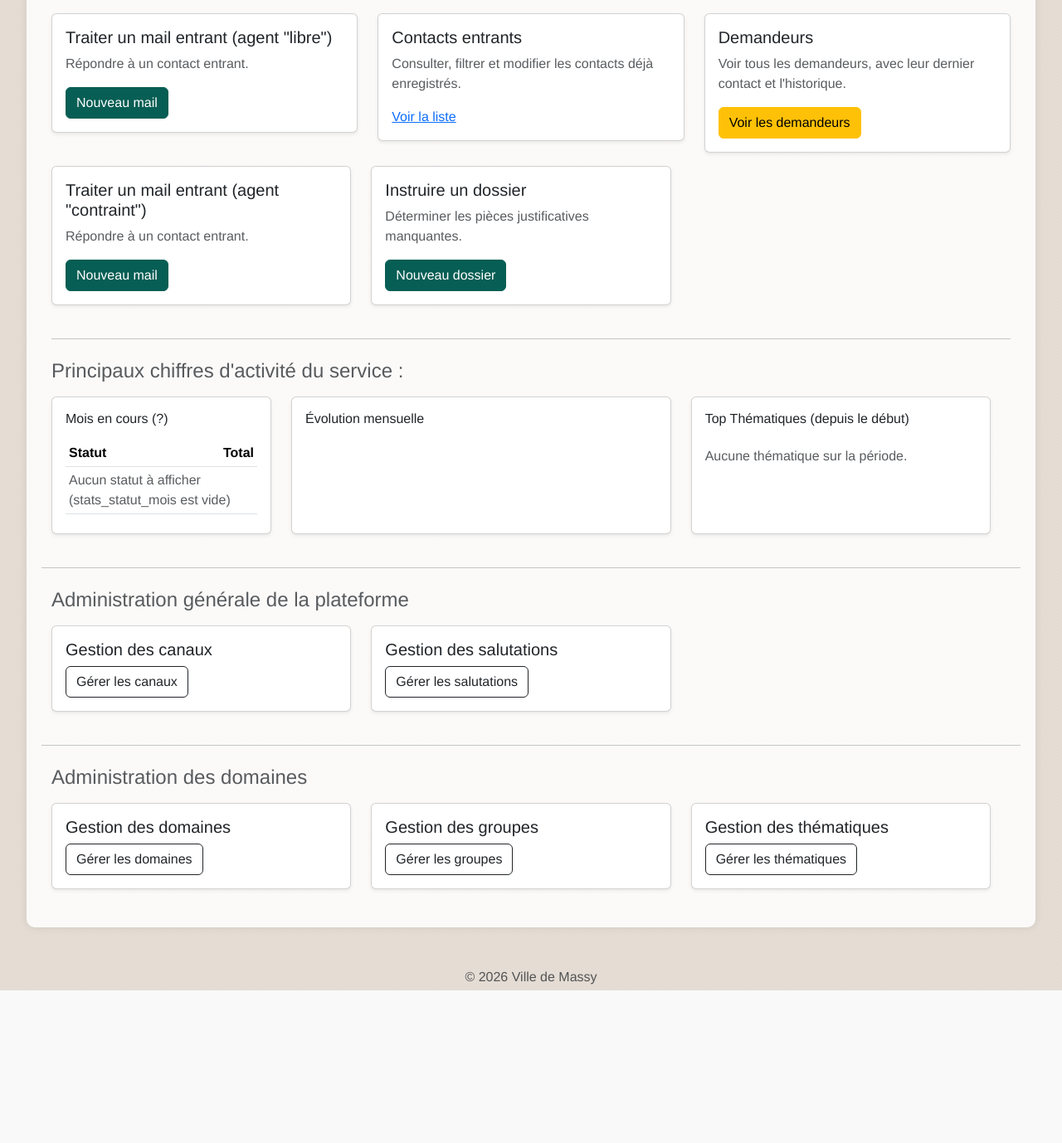
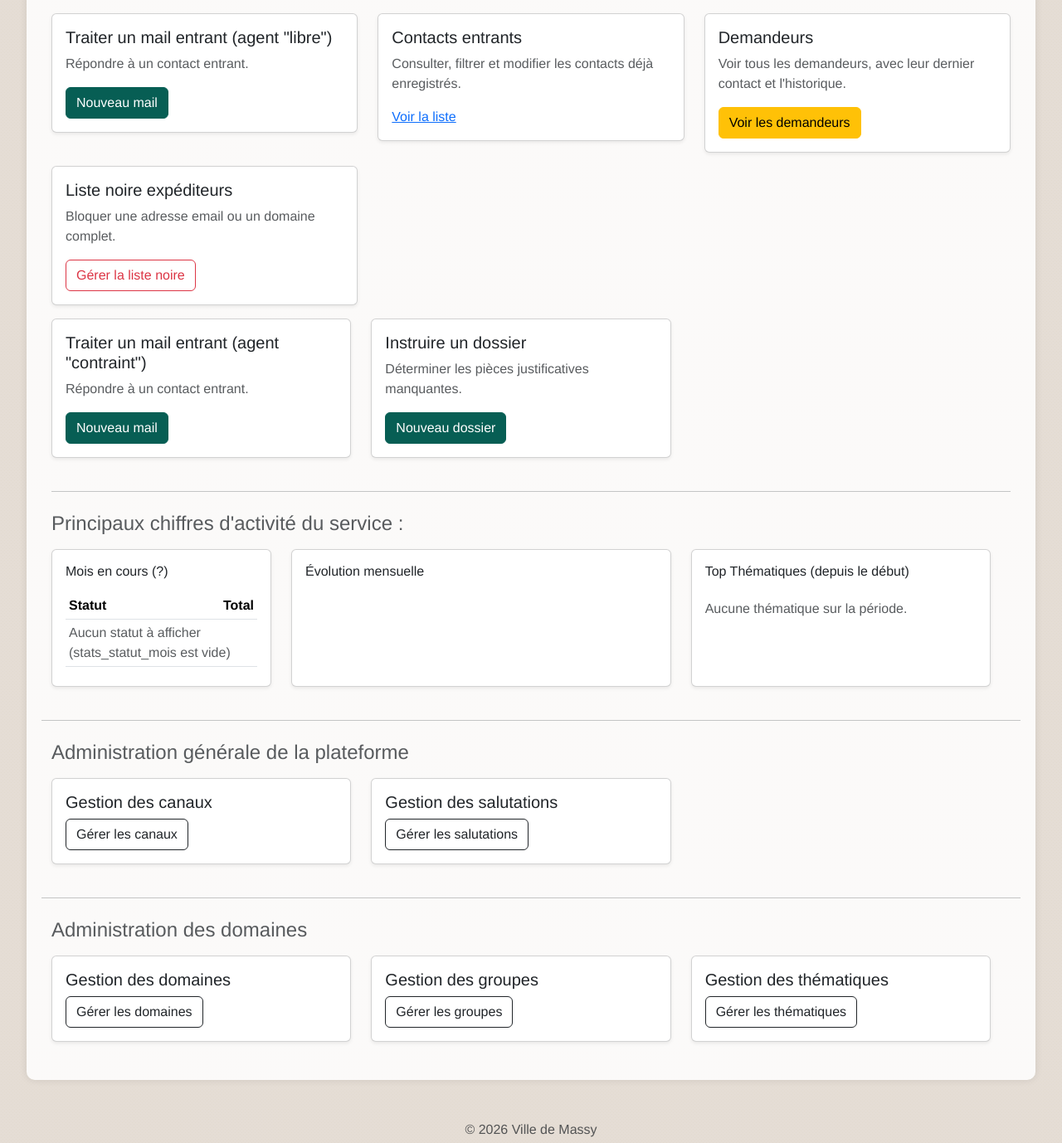
Before and after one commit to CyrilWAYfr/v1.MassyInnove, a Django app: page /Logement/ in a window 1280 px wide. Shown: the part 196-1574 px from the top of the page at 83% size. Before the commit the page ends 1390 px from the top, so only its background shows below. Run offline with Django 5.2, Linux system fonts and the light colour scheme; a user stored in the database is signed in; tables that the repository leaves empty hold one stand-in row (values such as "Sample post"); parts of the project's set-up code (start-up, migrations or seed data) failed here and were passed over; some libraries are stand-ins or nearby versions.

Commit message:
Création d'une liste noire pour la récupération des mails, par domaine : interface utilisateur + appel API

```diff
--- a/commands.txt
+++ b/commands.txt
@@ -20,3 +20,6 @@ python manage.py loaddata backup.json
 
 # 5) Lancer le serveur local
 python manage.py runserver 127.0.0.1:8000
+
+Commande CURL pour tester une adresse mai:
+$k=(Get-Content .env | Where-Object { $_ -match '^INGEST_API_KEY=' } | ForEach-Object { $_ -replace '^INGEST_API_KEY=','' }); curl.exe -X POST "https://dev.massy-innove.fr/ingest/sender-authorization/" -H "Content-Type: application/json" -H "Authorization: Bearer $k" -d "{\"sender\":\"waycyril@gmail.com\",\"domaine_id\":1}"
--- a/logement/api/urls.py
+++ b/logement/api/urls.py
@@ -5,4 +5,5 @@ from .views import ingest_contact_entrant
 urlpatterns = [
     path("contact-entrant/", ingest_contact_entrant, name="api_ingest_contact_entrant"),
     path("contact-entrant-json/", views.ingest_contact_entrant_json, name="api_ingest_contact_entrant_json"),
+    path("sender-authorization/", views.check_sender_authorization, name="api_sender_authorization"),
 ]
--- a/logement/models.py
+++ b/logement/models.py
@@ -1,4 +1,7 @@
 from django.db import models
+from django.core.exceptions import ValidationError
+from django.core.validators import validate_email
+from django.conf import settings
 from ChatBotEngine.models import AgentInstruction
 
 class Salutations(models.Model):
@@ -130,8 +133,6 @@ class Demandeur(models.Model):
     def __str__(self):
         return self.email or self.telephone or f"Demandeur {self.id}"
 
-from django.core.exceptions import ValidationError
-
 class EvaluationReponse(models.TextChoices):
         INCORRECT = "incorrect", "Incorrect"
         CORRECT_A_CORRIGER = "correct_a_corriger", "Correct avec corrections nécessaires"
@@ -255,8 +256,6 @@ class ContactEntrant(models.Model):
         return f"{domaine} / {canal} de {demandeur} du {date_str}"
 
 
-from django.conf import settings
-
 class DomaineUser(models.Model):
     user = models.ForeignKey(
         settings.AUTH_USER_MODEL,
@@ -283,3 +282,77 @@ class DomaineUser(models.Model):
     def __str__(self):
         role = "admin" if self.is_admin else "user"
         return f"{self.user} → {self.domaine} ({role})"
+
+class BlacklistedSender(models.Model):
+    ENTRY_TYPE_EMAIL = "email"
+    ENTRY_TYPE_DOMAIN = "domain"
+    ENTRY_TYPE_CHOICES = (
+        (ENTRY_TYPE_EMAIL, "Adresse email"),
+        (ENTRY_TYPE_DOMAIN, "Domaine"),
+    )
+
+    entry_type = models.CharField(max_length=10, choices=ENTRY_TYPE_CHOICES)
+    value = models.CharField(max_length=255, db_index=True)
+    domaine = models.ForeignKey(
+        Domaine,
+        on_delete=models.CASCADE,
+        related_name="blacklisted_senders",
+    )
+    created_by = models.ForeignKey(
+        settings.AUTH_USER_MODEL,
+        null=True,
+        blank=True,
+        on_delete=models.SET_NULL,
+        related_name="logement_blacklist_entries",
+    )
+    created_at = models.DateTimeField(auto_now_add=True)
+
+    class Meta:
+        constraints = [
+            models.UniqueConstraint(
+                fields=["domaine", "entry_type", "value"],
+                name="uniq_blacklisted_sender_domain_type_value",
+            )
+        ]
+        ordering = ["domaine__ordre", "domaine__libelle", "entry_type", "value"]
+
+    def clean(self):
+        normalized = (self.value or "").strip().lower()
+        if not normalized:
+            raise ValidationError("La valeur de liste noire ne peut pas etre vide.")
+
+        if self.entry_type == self.ENTRY_TYPE_EMAIL:
+            validate_email(normalized)
+        elif self.entry_type == self.ENTRY_TYPE_DOMAIN:
+            if "@" in normalized:
+                raise ValidationError("Un domaine ne doit pas contenir '@'.")
+            parts = normalized.split(".")
+            if len(parts) < 2 or any(not part or len(part) > 63 for part in parts):
+                raise ValidationError("Le domaine indique est invalide.")
+            for part in parts:
+                if not part.replace("-", "").isalnum() or part.startswith("-") or part.endswith("-"):
+                    raise ValidationError("Le domaine indique est invalide.")
+        else:
+            raise ValidationError("Type d'entree invalide pour la liste noire.")
+
+    def save(self, *args, **kwargs):
+        self.value = (self.value or "").strip().lower().lstrip("@")
+        self.full_clean()
+        return super().save(*args, **kwargs)
+
+    def __str__(self):
+        return f"{self.domaine} / {self.get_entry_type_display()} : {self.value}"
+
+    @classmethod
+    def is_sender_blacklisted(cls, *, sender_email: str, domaine_id: int) -> bool:
+        normalized_email = (sender_email or "").strip().lower()
+        if not normalized_email or "@" not in normalized_email:
+            return False
+
+        domain = normalized_email.rsplit("@", 1)[1]
+        return cls.objects.filter(
+            domaine_id=domaine_id
+        ).filter(
+            models.Q(entry_type=cls.ENTRY_TYPE_EMAIL, value=normalized_email)
+            | models.Q(entry_type=cls.ENTRY_TYPE_DOMAIN, value=domain)
+        ).exists()
--- a/logement/templates/logement/dashboard.html
+++ b/logement/templates/logement/dashboard.html
@@ -48,6 +48,19 @@
                 <a href="{% url 'logement:demandeurs_list' %}?return_url={{ request.get_full_path|urlencode }}"
                    class="btn btn-warning">
                     Voir les demandeurs
+                </a>
+            </div>
+        </div>
+    </div>
+
+    <div class="col-md-6 col-lg-4">
+        <div class="card mb-3 shadow-sm">
+            <div class="card-body">
+                <h5 class="card-title">Liste noire expéditeurs</h5>
+                <p class="card-text text-muted">Bloquer une adresse email ou un domaine complet.</p>
+                <a href="{% url 'logement:blacklist_manage' domaine_id=1 %}?return_url={{ request.get_full_path|urlencode }}"
+                   class="btn btn-outline-danger">
+                    Gérer la liste noire
                 </a>
             </div>
         </div>
--- a/logement/urls.py
+++ b/logement/urls.py
@@ -53,6 +53,8 @@ urlpatterns = [
     path("demandeurs/<int:demandeur_id>/edit/", views.demandeur_edit, name="demandeur_edit"),
     path("demandeurs/<int:demandeur_id>/delete/", views.demandeur_delete, name="demandeur_delete"),
     path("<int:domaine_id>/demandeur/", views.demandeur_entry_point, name="demandeur_entry_point"),
+    path("<int:domaine_id>/blacklist/", views.blacklist_manage, name="blacklist_manage"),
+    path("<int:domaine_id>/blacklist/<int:entry_id>/delete/", views.blacklist_delete, name="blacklist_delete"),
 
     # Traitement des emails entrants
     path("check-demandeur/", views.check_demandeur, name="check_demandeur"),
--- a/logement/views.py
+++ b/logement/views.py
@@ -1204,7 +1204,8 @@ from django.http import Http404, HttpResponse
 from django.shortcuts import get_object_or_404
 from django.contrib.auth.decorators import login_required
 
-from .models import PieceJointeContactEntrant
+from .models import PieceJointeContactEntrant, BlacklistedSender
+from .forms import BlacklistedSenderForm
 from .security import user_has_domaine
 
 
@@ -1224,3 +1225,59 @@ def piece_jointe_contact_download(request, piece_id):
     filename = pj.nom_original or f"piece_jointe_{pj.id}"
     resp["Content-Disposition"] = f'attachment; filename="{filename}"'
     return resp
+
+@login_required
+@domaine_required
+@require_http_methods(["GET", "POST"])
+def blacklist_manage(request, domaine_id):
+    domaine = request.domaine
+    return_url = request.GET.get("return_url") or request.POST.get("return_url")
+
+    if request.method == "POST":
+        form = BlacklistedSenderForm(request.POST)
+        if form.is_valid():
+            entry = form.save(commit=False)
+            entry.domaine = domaine
+            entry.created_by = request.user
+            entry.save()
+            messages.success(request, "Entree ajoutee a la liste noire.")
+            if return_url:
+                return redirect(
+                    f"{reverse('logement:blacklist_manage', args=[domaine.id])}"
+                    f"?return_url={urlquote(return_url)}"
+                )
+            return redirect("logement:blacklist_manage", domaine_id=domaine.id)
+    else:
+        form = BlacklistedSenderForm()
+
+    entries = (
+        BlacklistedSender.objects
+        .filter(domaine=domaine)
+        .select_related("created_by")
+        .order_by("entry_type", "value")
+    )
+
+    return render(request, "logement/blacklist_manage.html", {
+        "form": form,
+        "entries": entries,
+        "domaine": domaine,
+        "return_url": return_url,
+    })
+
+
+@require_POST
+@login_required
+@domaine_required
+def blacklist_delete(request, domaine_id, entry_id):
+    domaine = request.domaine
+    entry = get_object_or_404(BlacklistedSender, id=entry_id, domaine=domaine)
+    return_url = request.POST.get("return_url")
+    entry.delete()
+    messages.success(request, "Entree retiree de la liste noire.")
+
+    if return_url:
+        return redirect(
+            f"{reverse('logement:blacklist_manage', args=[domaine.id])}"
+            f"?return_url={urlquote(return_url)}"
+        )
+    return redirect("logement:blacklist_manage", domaine_id=domaine.id)
```
Also changed, not shown: logement/api/views.py (+40 -1 lines), logement/forms.py (+19 -1 lines), logement/templates/logement/blacklist_manage.html (added, +82 -0 lines), logement/templates/logement/home_demo.html (+13 -0 lines), logement/templates/logement/home_vincent.html (+13 -0 lines), logement/migrations/0021_blacklistedsender.py (added), logement/migrations/0022_blacklist_domain_scope.py (added).
